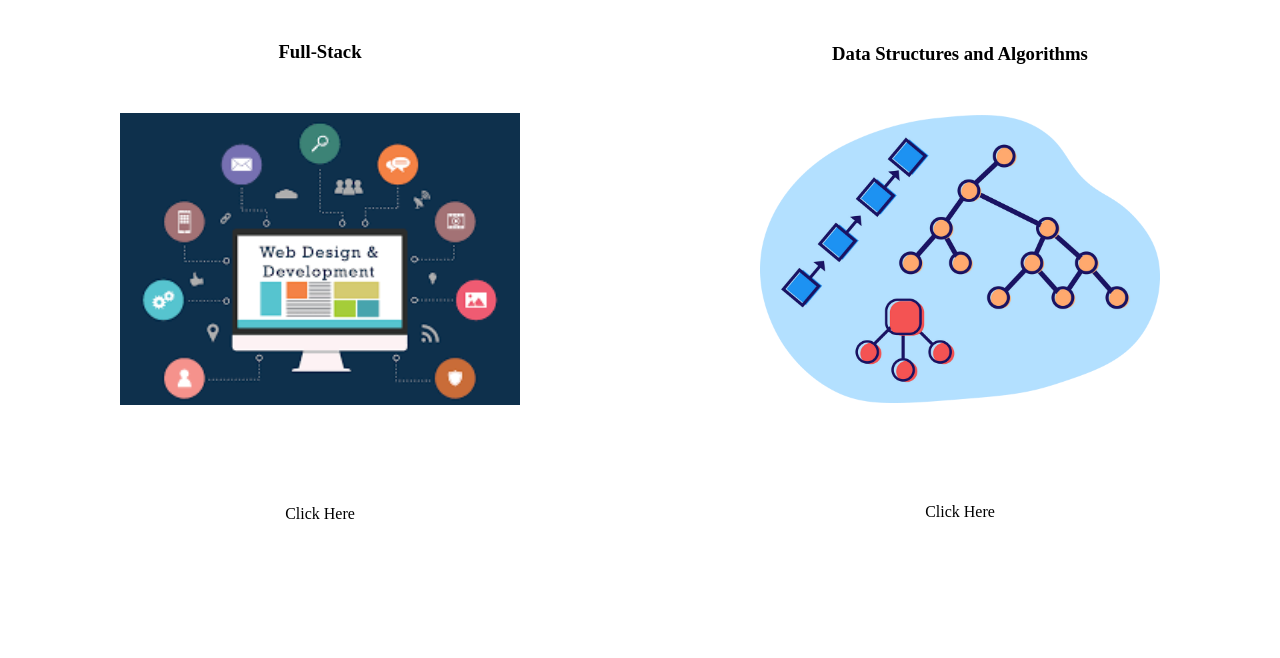
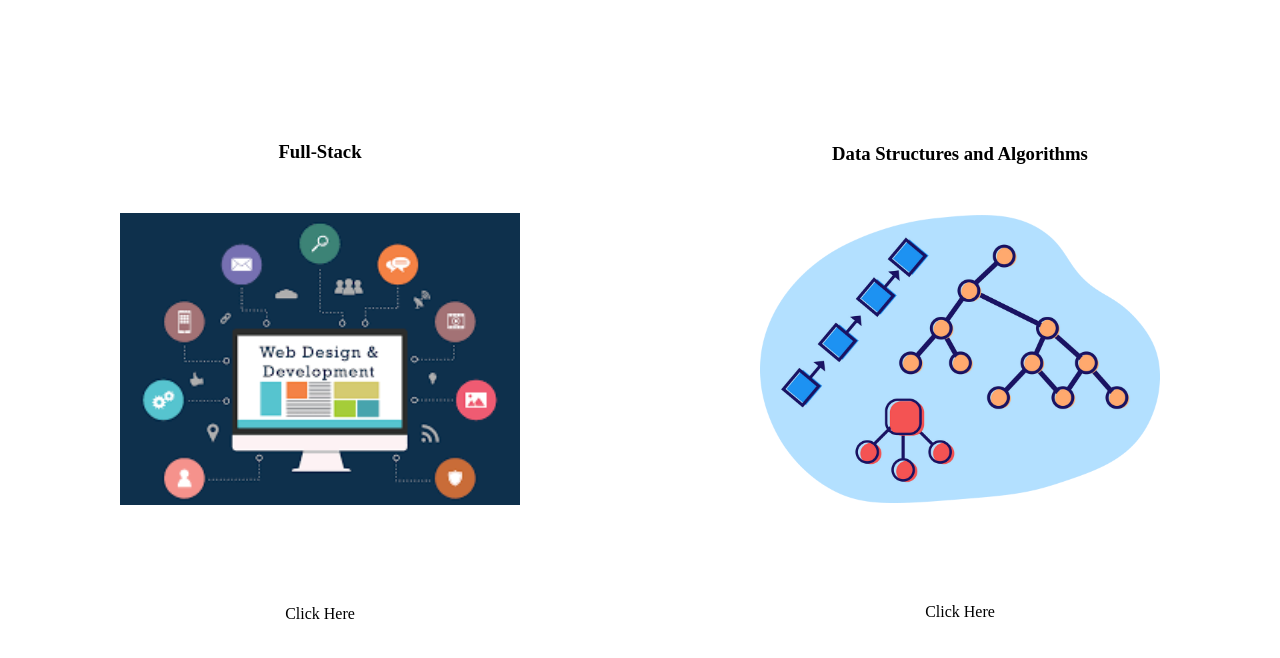
Before and after one commit to Nikhils3np4i/My-Progress-Tracking, a plain HTML site: page index.html in a window 1280 px wide. Shown: the part 40-698 px from the top of the page. Drawn offline with Linux system fonts and the light colour scheme.

Commit message:
Update style.css

```diff
--- a/style.css
+++ b/style.css
@@ -3,8 +3,10 @@
     padding: 0;
 }
 
-h1{
-    text-align: center;
+header{
+    display: flex;
+    align-items: center;
+    justify-content: center;
 }
 
 .fullstack{
@@ -81,3 +83,67 @@ h1{
         top: 50px;
     }
 }
+
+
+
+@media (min-height: 466px){
+    .container{
+        position: relative;
+        top: 210px;
+    }
+}
+
+@media (min-height: 504px){
+    .container{
+        position: relative;
+        top: 190px;
+    }
+}
+
+
+@media (min-height: 568px){
+    .container{
+        position: relative;
+        top: 170px;
+    }
+}
+
+
+@media (min-height: 642px){
+    .container{
+        position: relative;
+        top: 150px;
+    }
+}
+
+
+@media (min-height: 704px){
+    .container{
+        position: relative;
+        top: 150px;
+    }
+}
+
+
+@media (min-height: 728px){
+    .container{
+        position: relative;
+        top: 130px;
+    }
+}
+
+
+@media (min-height: 787px){
+    .container{
+        position: relative;
+        top: 100px;
+    }
+}
+
+
+@media (min-height: 902px){
+    .container{
+        position: relative;
+        top: 60px;
+    }
+}
```
